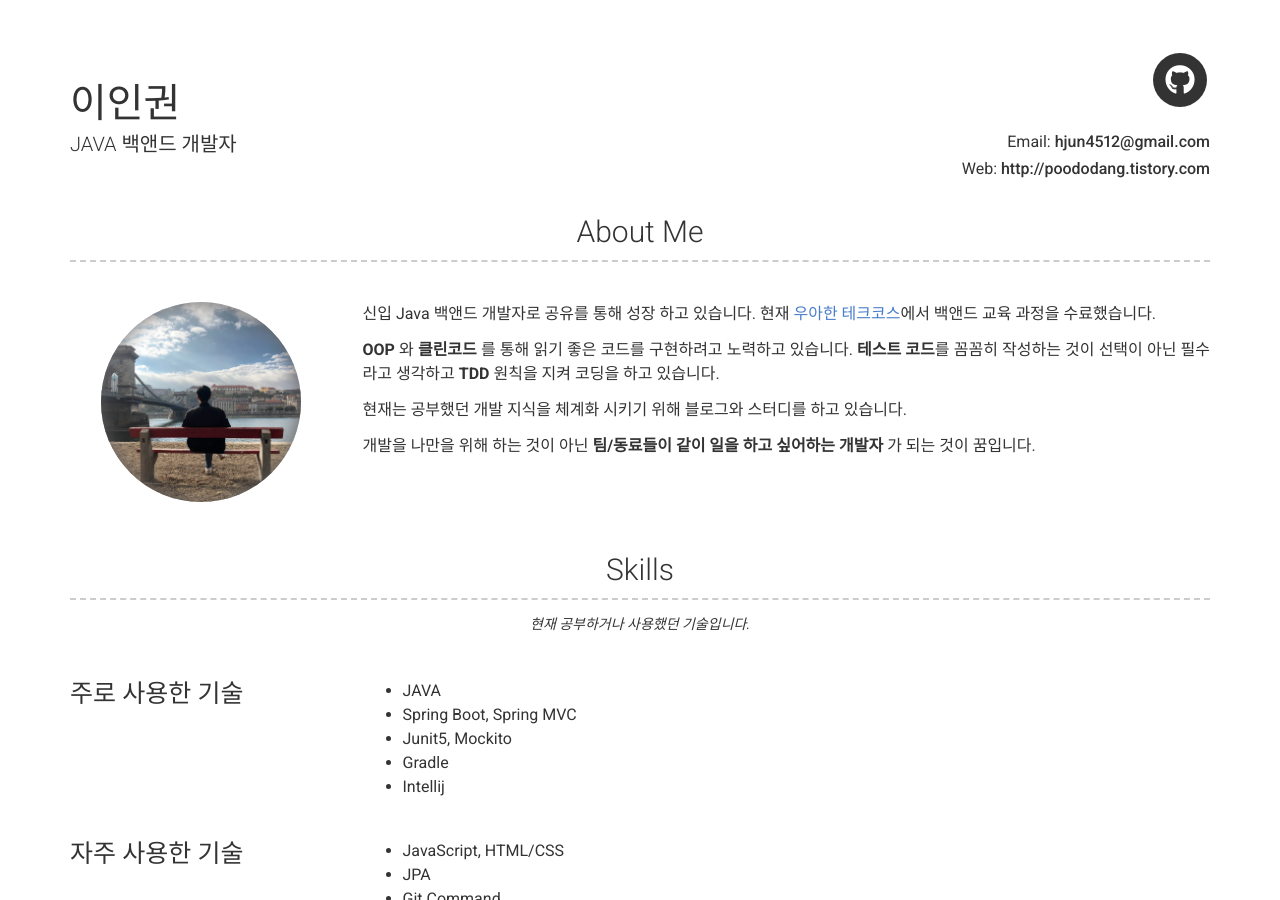
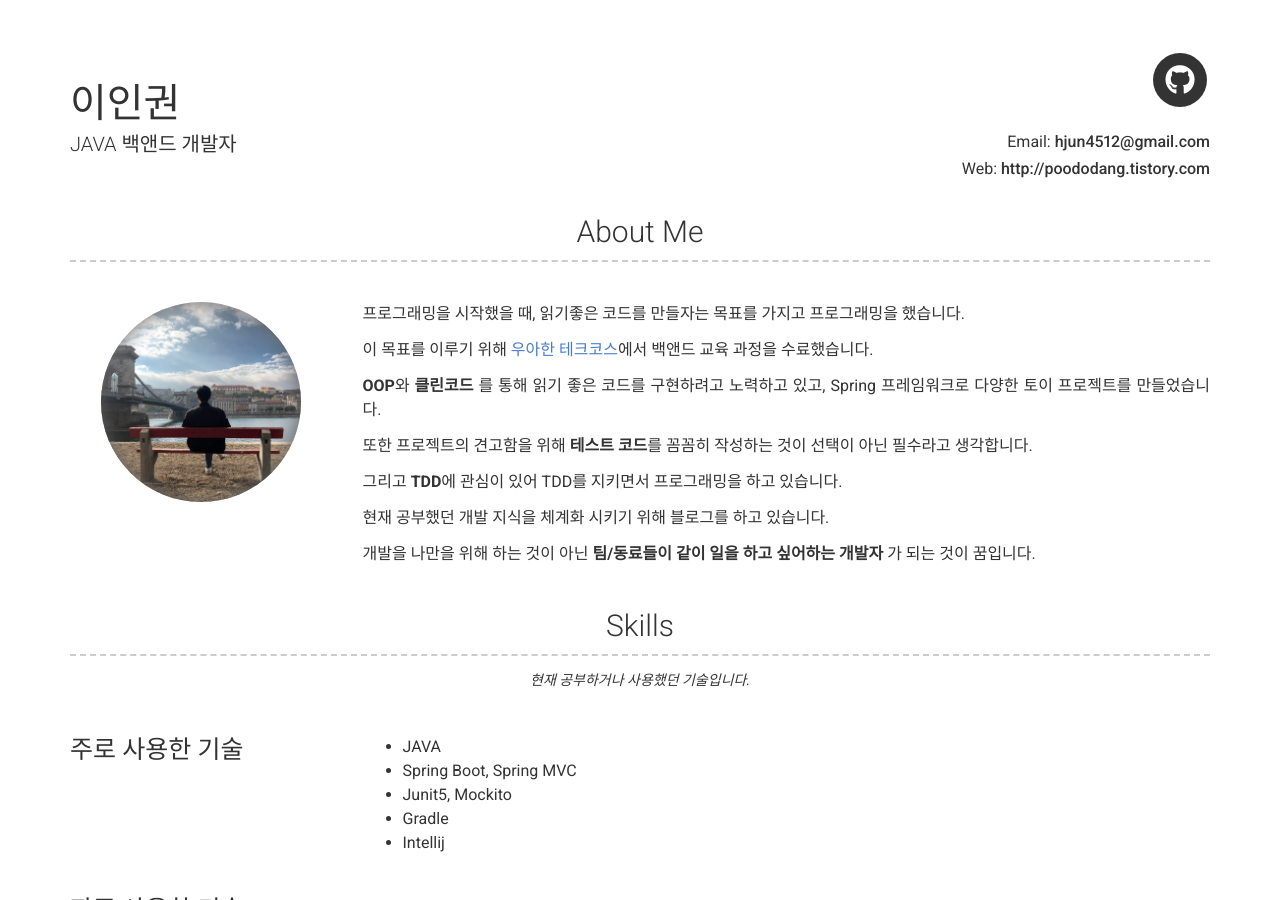
Before and after one commit to backlo/backlo.github.io, a Jekyll site: the page built from index.md, in a window 1280 px wide and 900 px high. Built offline with Jekyll 4.4.1, drawn with Linux system fonts in a browser that asks for light colours; nearby versions of some CDN libraries.

Commit message:
fix: about 수정

```diff
--- a/_config.yml
+++ b/_config.yml
@@ -42,13 +42,20 @@ github_username: backlo
 about_title: About Me #(Use this to override about section title)
 about_profile_image: images/profile.JPG
 about_content: | # this will include new lines to allow paragraphs
-  신입 Java 백앤드 개발자로 공유를 통해 성장 하고 있습니다.
-  현재 [우아한 테크코스](https://techcourse.woowahan.com)에서 백앤드 교육 과정을 수료했습니다.
+  프로그래밍을 시작했을 때, 읽기좋은 코드를 만들자는 목표를 가지고 프로그래밍을 했습니다.
 
-  **OOP** 와 **클린코드** 를 통해 읽기 좋은 코드를 구현하려고 노력하고 있습니다.
-  **테스트 코드**를 꼼꼼히 작성하는 것이 선택이 아닌 필수라고 생각하고 **TDD** 원칙을 지켜 코딩을 하고 있습니다.
+  이 목표를 이루기 위해 [우아한 테크코스](https://techcourse.woowahan.com)에서 백앤드 교육 과정을 수료했습니다.
 
-  현재는 공부했던 개발 지식을 체계화 시키기 위해 블로그와 스터디를 하고 있습니다.
+
+  **OOP**와 **클린코드** 를 통해 읽기 좋은 코드를 구현하려고 노력하고 있고, Spring 프레임워크로 다양한 토이 프로젝트를 만들었습니다.
+
+  또한 프로젝트의 견고함을 위해 **테스트 코드**를 꼼꼼히 작성하는 것이 선택이 아닌 필수라고 생각합니다.
+
+  그리고 **TDD**에 관심이 있어 TDD를 지키면서 프로그래밍을 하고 있습니다.
+
+
+  현재 공부했던 개발 지식을 체계화 시키기 위해 블로그를 하고 있습니다.
+
 
   개발을 나만을 위해 하는 것이 아닌 **팀/동료들이 같이 일을 하고 싶어하는 개발자** 가 되는 것이 꿈입니다.
 
```
